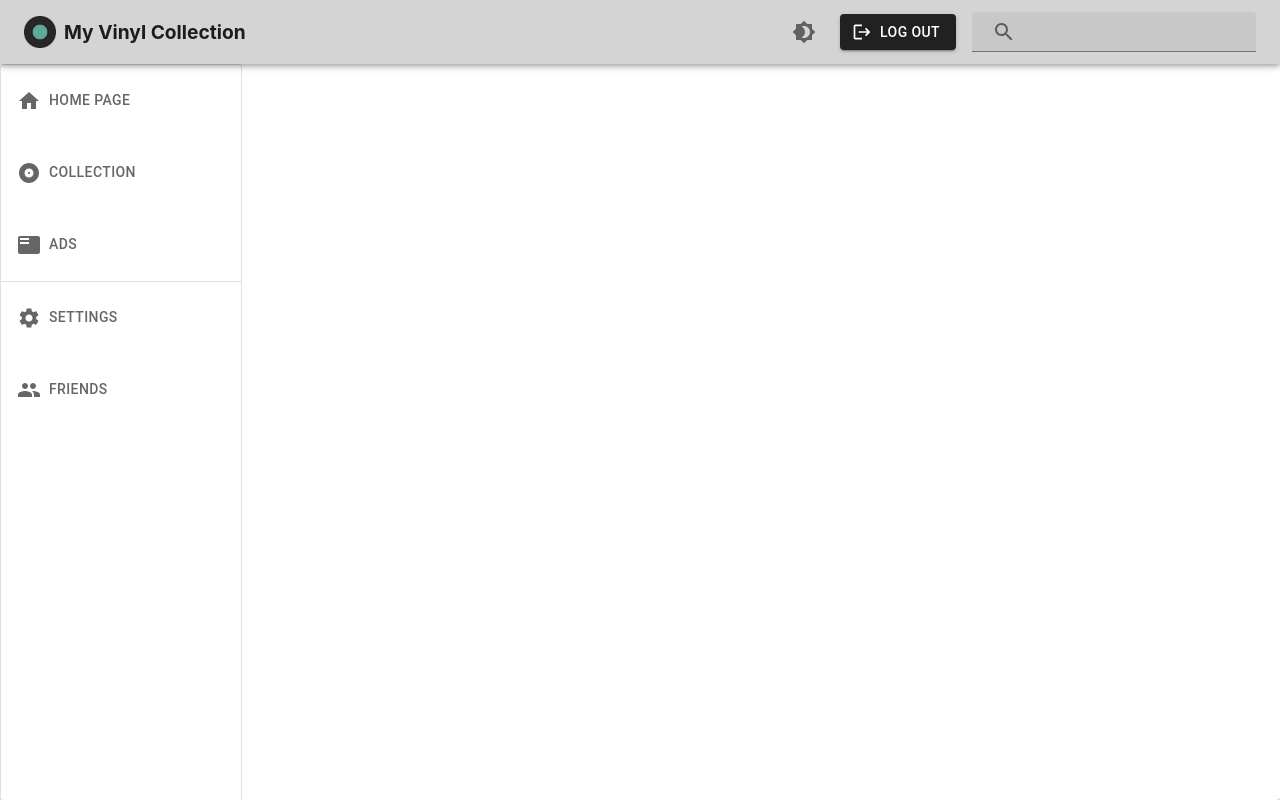
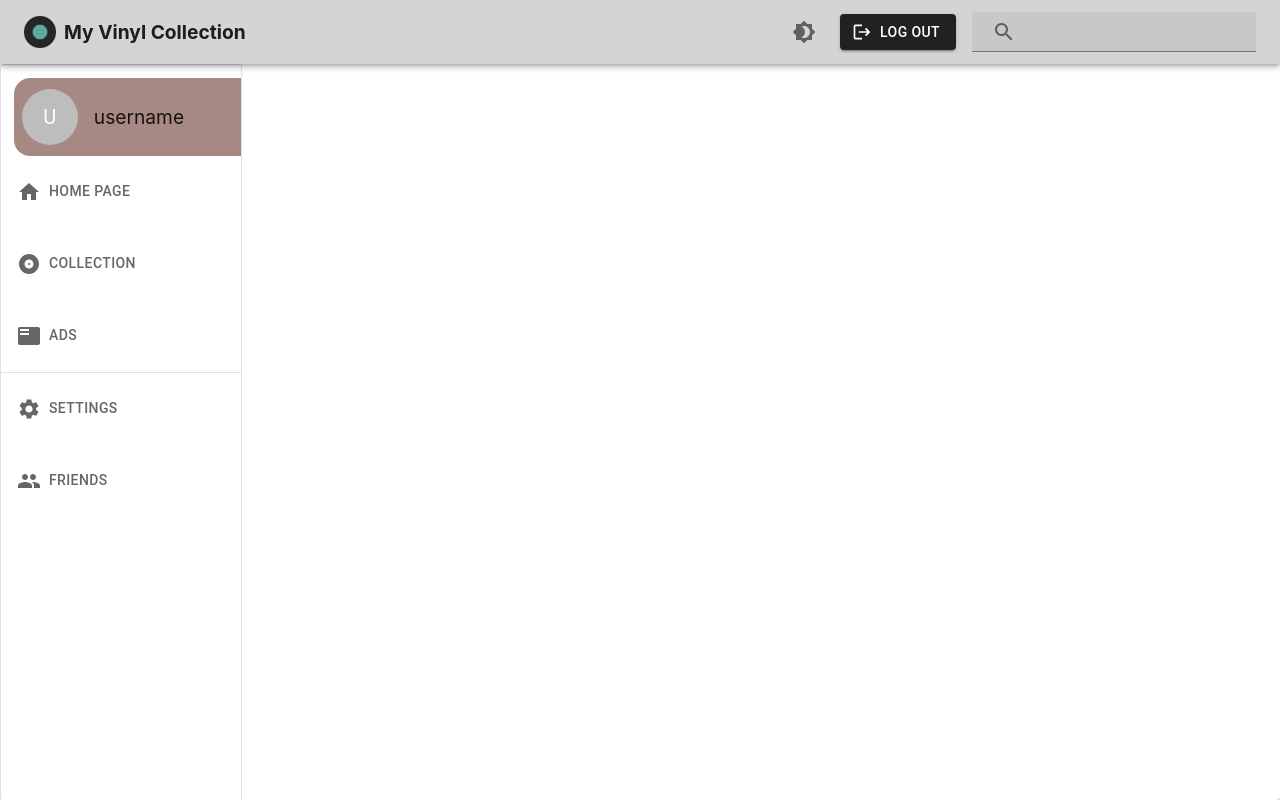
Before and after one commit to jsrzic/MyVinylCollection, a React (Create React App) app in the folder frontend/: page /dashboard in a window 1280 px wide. Built offline with nearby package versions, Linux system fonts and the light colour scheme.

Commit message:
Add custom user tab

```diff
--- a/frontend/src/components/SideNavBar.jsx
+++ b/frontend/src/components/SideNavBar.jsx
@@ -17,6 +17,7 @@ import SettingsIcon from "@mui/icons-material/Settings";
 import PeopleIcon from "@mui/icons-material/People";
 
 import { IsMobile } from "../util/utils";
+import UserTab from "./UserTab";
 
 function SideNavBar() {
   return !IsMobile() ? (
@@ -29,6 +30,7 @@ function SideNavBar() {
       }}
     >
       <Tabs orientation="vertical" style={{ width: "15rem" }}>
+        <UserTab />
         <Tab
           style={{ display: "flex", justifyContent: "start" }}
           icon={<HomeIcon />}
--- /dev/null
+++ b/frontend/src/components/UserTab.jsx
@@ -0,0 +1,27 @@
+import React from "react";
+
+import { Avatar } from "@mui/material";
+
+function UserTab() {
+  return (
+    <div
+      style={{
+        display: "flex",
+        background: "#A68982",
+        borderBottomLeftRadius: "1rem",
+        borderTopLeftRadius: "1rem",
+        marginLeft: "0.8rem",
+        marginTop: "0.8rem",
+        padding: "0.5rem",
+        alignItems: "center",
+      }}
+    >
+      <Avatar alt="user" sx={{ height: 56, width: 56 }}>
+        U
+      </Avatar>
+      <p style={{ fontSize: "1.2rem", marginLeft: "1rem" }}>username</p>
+    </div>
+  );
+}
+
+export default UserTab;
```
